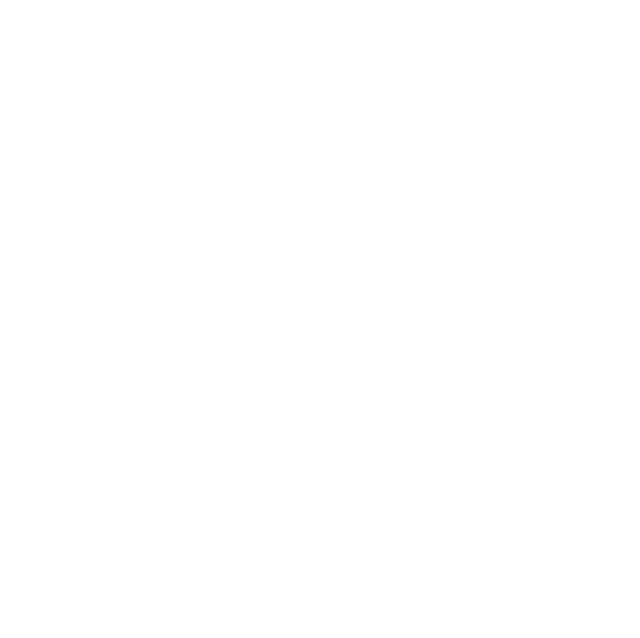
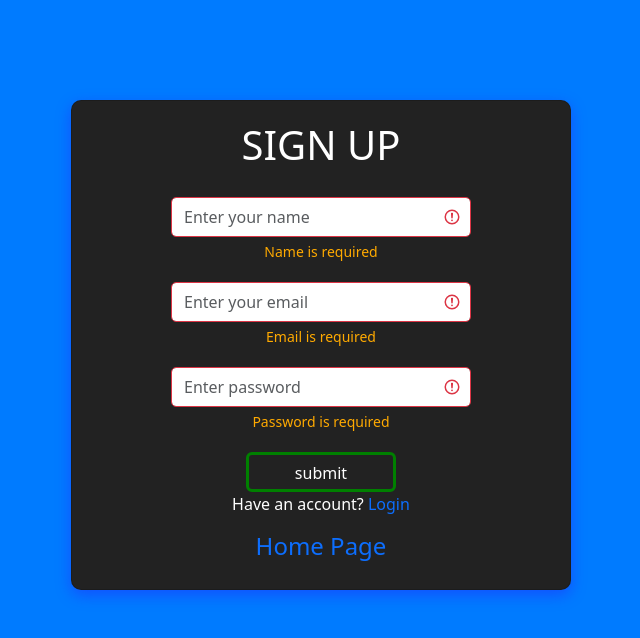
Before and after one commit to VasudevArunGanesh/EVNTORY-client, a React (Create React App) app: page /user/signup in a window 1280 px wide. Before the commit this address had no page. Shown: the top 638 px of the page, without its empty margins (319-959 px from the left). Built offline with nearby package versions, Linux system fonts and the light colour scheme; the HTML template or start-up script is replaced by a standard one.

Commit message:
login and signup backend

```diff
--- a/public/index.html
+++ b/public/index.html
@@ -24,7 +24,7 @@
       work correctly both with client-side routing and a non-root public URL.
       Learn how to configure a non-root public URL by running `npm run build`.
     -->
-    <title>React App</title>
+    <title>EVNTOR</title>
   </head>
   <body>
     <noscript>You need to enable JavaScript to run this app.</noscript>
--- a/src/App.js
+++ b/src/App.js
@@ -3,16 +3,26 @@ import SignUp from "./components/SignUp";
 import LogIn from "./components/LogIn";
 import HomePage from "./components/HomePage"
 import { BrowserRouter, Routes, Route } from "react-router-dom";
+import axios from "axios";
 
 
 function App() {
+  axios({
+    method: "GET",
+    url: "http://localhost:5000/",
+    headers: {
+      "Content-Type": "application/json"
+    }
+  }).then(res => {
+    console.log(res.data.message);
+  });
   return (
     <div className="App">
       <BrowserRouter>
       <Routes>
         <Route path="/" element={<HomePage />} />
-        <Route path="/login" element={<LogIn />} />
-        <Route path="/signup" element={<SignUp />} />
+        <Route path="/user/login" element={<LogIn />} />
+        <Route path="/user/signup" element={<SignUp />} />
       </Routes>
     </BrowserRouter>
     </div>
--- a/src/components/HomePage.js
+++ b/src/components/HomePage.js
@@ -1,12 +1,12 @@
 import React, { useState } from "react";
-
+import "./styles/homepage.css"
 import axios from "axios";
 import { Link } from "react-router-dom";
 
 export default function HomePage(){
     return  <div>
         <p>this is the homepage</p>
-        <Link to={"/"}><button>create event</button></Link>
+        <Link to={"/user/signup"}><button>create event</button></Link>
     </div>
 
 }
--- a/src/components/LogIn.js
+++ b/src/components/LogIn.js
@@ -1,14 +1,14 @@
 import React, { useState } from "react";
 import axios from "axios";
-
+import 'bootstrap/dist/css/bootstrap.css';
+import "./styles/login_signup.css";
 function LogIn() {
-    const [name, setName] = useState();
     const [email, setEmail] = useState();
     const [password, setPassword] = useState();
 
     let handleSubmit = (event) => {
-      const obj = { name, email, password };
-      const url = "http://localhost:5500/user/login";
+      const obj = { email, password };
+      const url = "http://localhost:5000/user/login";
       axios
         .post(url, obj)
         .then((res) => {
@@ -20,33 +20,31 @@ function LogIn() {
       event.preventDefault();
     };
     return (
-      <div>
-        <h1>event Login Page</h1>
+      <div className="container-fluid">
+      <div className="card">
+        <h1>LOG IN</h1>
         <form onSubmit={handleSubmit}>
-          <label for="name">Name</label>
-          <input
-            type="text"
-            id="name"
-            placeholder="Enter your name"
-            onChange={(e) => setName(e.target.value)}
-          />
-          <label for="email">Email</label>
+          <div>
           <input
             type="email"
             id="email"
+            required
             placeholder="Enter your email"
             onChange={(e) => setEmail(e.target.value)}
-          />
-          <label for="password">Password</label>
+          /></div>
+          <div>
           <input
             type="password"
             id="password"
             placeholder="Enter password"
             onChange={(e) => setPassword(e.target.value)}
-          />
-          <input id="submit" type="submit" value="submit" />
+          /></div>
+          <input className="btn" id="submit" type="submit" value="submit" />
         </form>
+
       </div>
+
+    </div>
     );
   }
 
--- a/src/components/SignUp.js
+++ b/src/components/SignUp.js
@@ -1,7 +1,8 @@
 import React, { useState } from "react";
-
+import 'bootstrap/dist/css/bootstrap.css';
 import axios from "axios";
 import { Link } from "react-router-dom";
+import "./styles/login_signup.css";
 
 function SignUp() {
   const [name, setName] = useState();
@@ -11,55 +12,70 @@ function SignUp() {
   let handleSubmit = (event) => {
     const obj = { name, email, password };
     console.log(obj);
-    const url = "http://localhost:5500/user/create-event";
+    const url = "http://localhost:5000/user/signup";
     axios
       .post(url, obj)
       .then((res) => {
         if (res.status === 200) {
-          alert("event added successfully");
+          alert("user added successfully");
         } else {
-          Promise.reject();
+          // Handle 404 error
+          if (res.status === 404) {
+            alert("The `/user/signup` endpoint does not exist.");
+          } else {
+            alert("An unexpected error occurred.");
+          }
         }
       })
       .catch((err) => {
+        // Handle other errors
         alert(err);
      });
+
     event.preventDefault();
   };
   return (
-    <div>
-      <h1>event Registration Form</h1>
-      <form onSubmit={handleSubmit}>
-        <label for="name">Name</label>
-        <input
+    <div className="container-fluid">
+      <div className="card">
+        <h1>SIGN UP</h1>
+        <form onSubmit={handleSubmit} className="was-validated">
+          <div><input
             type="text"
+            className="form-control"
             id="name"
             placeholder="Enter your name"
+            required
             onChange={(e) => setName(e.target.value)}
           />
-        <label for="email">Email</label>
+          <div className="invalid-feedback" for="name">Name is required</div></div>
+          <div>
           <input
             type="email"
+            className="form-control"
             id="email"
+            required
             placeholder="Enter your email"
             onChange={(e) => setEmail(e.target.value)}
           />
-        <label for="password">Password</label>
+          <div className="invalid-feedback" for="email">Email is required</div></div>
+          <div>
           <input
             type="password"
             id="password"
+            className="form-control"
+            required
             placeholder="Enter password"
             onChange={(e) => setPassword(e.target.value)}
           />
-        <input id="submit" type="submit" value="submit" />
+          <div className="invalid-feedback" for="email">Password is required</div></div>
+          <input className="btn" id="submit" type="submit" value="submit" />
         </form>
-      <h2>Have an account?</h2>
+        <p>Have an account? <Link className="link-underline link-underline-opacity-0" to="/user/login">Login</Link></p>
         <h4>
-        <Link to="/login">Login</Link>
+          <Link className="link-underline link-underline-opacity-0" to="/">Home Page</Link>
         </h4>
-      <h4>
-        <Link to="/">Home Page</Link>
-      </h4>
+      </div>
+
     </div>
   );
 }
--- /dev/null
+++ b/src/components/styles/login_signup.css
@@ -0,0 +1,56 @@
+body{
+    background-color:rgb(0, 123, 255) ;
+}
+
+h1{
+    color: white;
+}
+
+p{
+    color: white;
+}
+
+.card{
+    width: 500px;
+    /* background-color: rgb(120, 0, 0); */
+    background-color: rgb(34, 34, 34);
+    border-radius: 10px;
+    box-shadow: rgba(54, 0, 249, 0.35) 0px 5px 15px;
+    padding: 20px;
+}
+
+.invalid-feedback{
+    color: rgb(255, 170, 0);
+}
+
+.form-control,input {
+    width: 300px;
+    display: flex;
+    margin-top: 20px;
+    border-radius: 5px;
+    height: 40px;
+}
+
+.btn{
+    background-color: rgb(34, 34, 34);
+    color: white;
+    border: 3px green solid;
+    width: 150px;
+}
+.btn:hover{
+    background-color: green;
+    animation-delay: 1s;
+}
+form {
+    display: flex;
+    flex-direction: column;
+    align-items: center;
+}
+
+.container-fluid{
+    margin-top: 100px;
+    width: 100%;
+    display: flex;
+    justify-content: center;
+
+}
```
Also changed, not shown: src/components/styles/homepage.css (added). Lines whose indentation alone changed are shown as unchanged.
